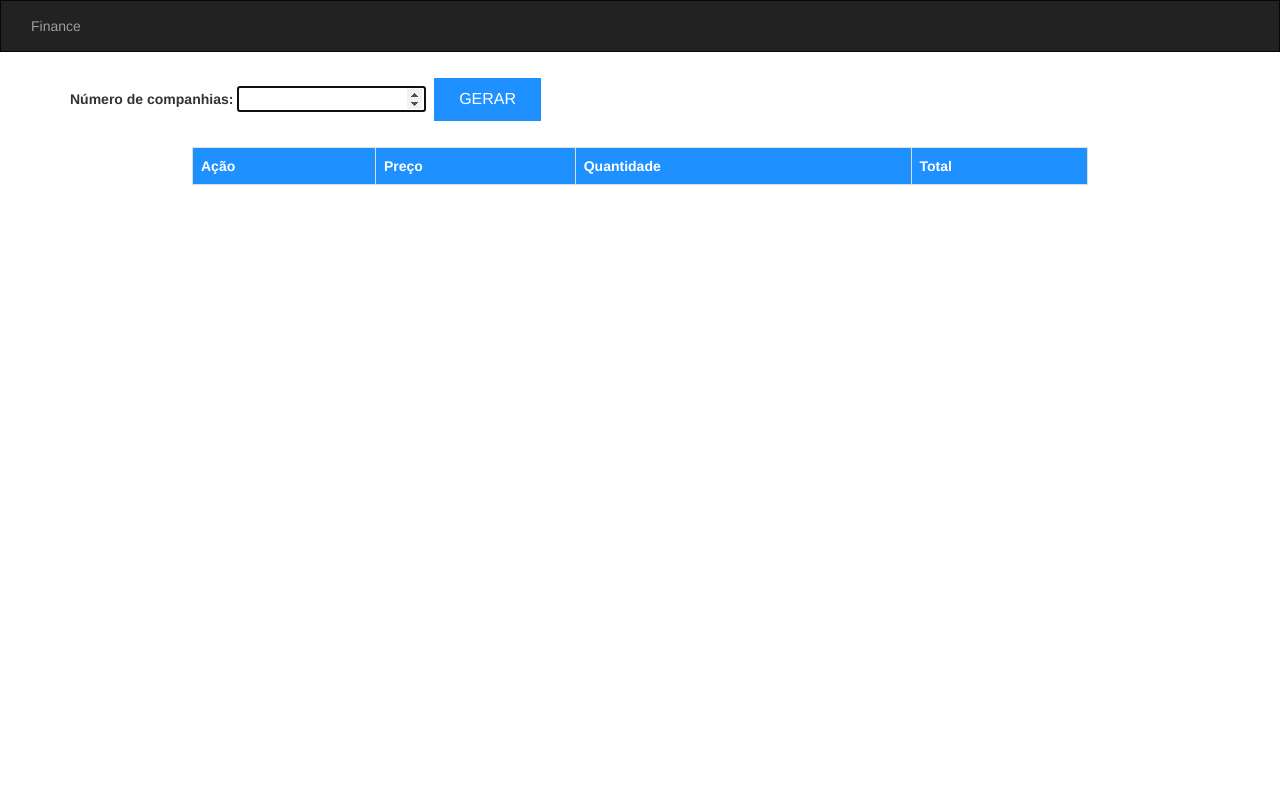
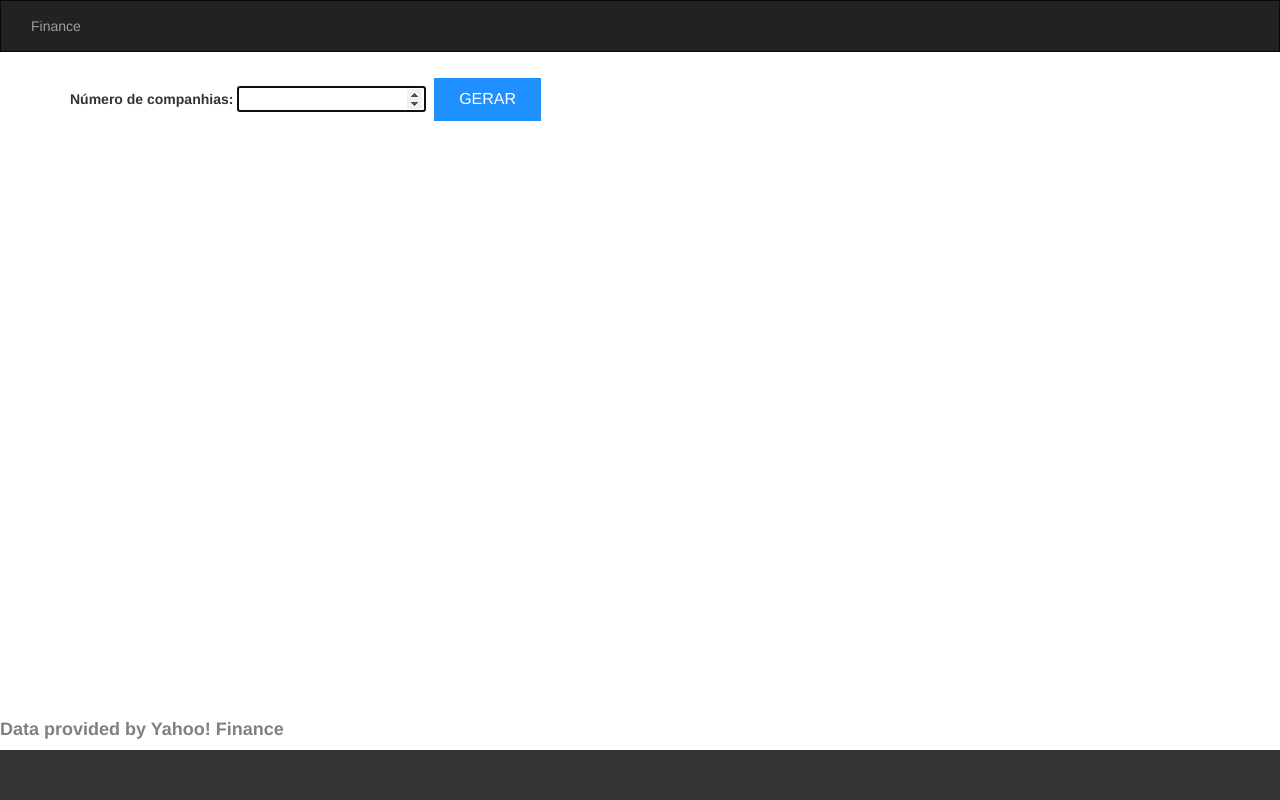
Before and after one commit to PedroBinotto/analise-bolsa, a Flask app: page / in a window 1280 px wide. Run offline with Flask 2, Linux system fonts and the light colour scheme; lists and menus that the app fills with data are empty; some libraries are stand-ins or nearby versions.

Commit message:
Atualizações CSS

```diff
--- a/Projeto/app.py
+++ b/Projeto/app.py
@@ -16,7 +16,7 @@ def grouper(n, iterable, fillvalue=None):
 def quote(query):
 	stock = str(query[0])
 	amnt = int(query[1])
-	prc = (yf.Ticker(stock)).info['regularMarketPrice']
+	prc = (yf.Ticker(stock)).info['regularMarketPreviousClose']
 	val = prc * amnt
 	return [stock, prc, amnt, val]
 
@@ -27,54 +27,21 @@ def index():
 		json_data = json.dumps(json_data)
 		info = []
 		cb = []
-		return render_template('index.html', j_data=json_data, info=info, cb=cb)
+		return render_template('index.html', j_data=json_data, info=info, cb=cb, render=0)
 	else:
 		data = request.form
 		for i in grouper(2, data.values()):
 			json_data.append(quote(i))
+
 		info = json_data
 		cb = []
+
 		for i in info:
 			cb.append(i[0])
+
 		json_data = json.dumps(json_data)
-		return render_template('index.html', j_data=json_data, info=info, cb=cb)
+		return render_template('index.html', j_data=json_data, info=info, cb=cb, render=1)
 
 
 if __name__ == '__main__':
 	app.run()
-
-
-'''
-def populate_select():
-	select[:] = []
-	select.append(request.form.getlist('maquina_select'))
-	select.append(request.form.getlist('select_day'))
-	if request.form.getlist('agrupamento'):
-		select.append(1)
-	else:
-		select.append(0)
-
-def input_production():
-	if request.method == 'GET':
-		lista_colunas[:] = []
-		lista_maquinas[:] = []
-
-		try:
-			colunas_prod = cursor.execute("SELECT COLUMN_NAME FROM INFORMATION_SCHEMA.COLUMNS WHERE TABLE_NAME = 'production';", multi=True)
-			for coluna in cursor.fetchall():
-				lista_colunas.append(coluna)
-
-			maquina_prod = cursor.execute("SELECT DISTINCT maquina FROM production ORDER BY maquina;", multi=True)
-			for maq in cursor.fetchall():
-				maq = (str(maq)).translate({ord(f): None for f in " (,) "})
-				lista_maquinas.append(maq)
-
-		except mariadb.Error as error:
-			print("Error: {}".format(error))
-
-		return render_template('production_query.html', lm=lista_maquinas)
-	else:
-		populate_select()
-		final_queries('production')
-		return redirect('/result')
-'''
--- a/Projeto/static/CSS/styles.css
+++ b/Projeto/static/CSS/styles.css
@@ -10,6 +10,32 @@
 body{
 	background-color:darkslategrey;
 	color:white;
+}
+
+.spacer {
+	height: 25px;
+}
+
+.footer {
+	position: fixed;
+	left: 0;
+	bottom: 0;
+	height: 50px;
+	width: 100%;
+	background-color: #333333;
+}
+
+.footer-note {
+	display: inline-block;
+	text-align: center;
+	position: fixed;
+	bottom: 50px;
+	color: Gray;
+	font-weight: bold;
+}
+
+.tab_d {
+	text-align: center;
 }
 
 .button {
@@ -39,3 +65,7 @@ body{
 	margin: 0 auto;
 	background-color: White;
 }
+
+.margin {
+	margin: 25px;
+}
--- a/Projeto/static/JS/app.js
+++ b/Projeto/static/JS/app.js
@@ -59,8 +59,6 @@ function jsonData(json) {
 
     json_array.push(json[j]);
   }
-
-  console.log(json_array);
 }
 
 google.charts.load('current', {'packages':['corechart']});
--- a/Projeto/templates/index.html
+++ b/Projeto/templates/index.html
@@ -13,32 +13,34 @@
 	</div>
 	<br />
 	<form action="/" method="POST">
-		<div id="AddControll">
+		<div id="AddControll" class="margin">
 
 		</div>
 	</form>
 </div>
 <div class="fullWidth">
-	<div id="tabela">
+	<div id="tabela" class="margin">
 		<table class='table table-bordered table-hover'>
+			{% if render == 1 %}
 				<tr class="table_header">
-				<th>Ação</th>
-				<th>Preço</th>
-				<th>Quantidade</th>
-				<th>Total</th>
+					<th class='tab_d'>Ação</th>
+					<th class='tab_d'>Preço</th>
+					<th class='tab_d'>Quantidade</th>
+					<th class='tab_d'>Total</th>
 				</tr>
 				{% for row in info %}
 					<tr>
 						{% for i in row %}
-						<td>{{ i }}</td>
+							<td class='tab_d'>{{ i }}</td>
 						{% endfor %}
 					</tr>
 				{% endfor %}
+			{% endif %}
 		</table>
 	</div>
 </div>
 <div class="fullWidth">
-	<div id="chart_div"></div>
+	<div id="chart_div" class="margin"></div>
 </div>
 {% endblock %}
 
--- a/Projeto/templates/layout.html
+++ b/Projeto/templates/layout.html
@@ -18,6 +18,14 @@
 		</nav>
 		{% block body %}
 		{% endblock %}
+		<br>
+		<h4 class="footer-note">Data provided by Yahoo! Finance</h4>
+		<br>
+		<div class="spacer">
+
+		</div>
+		<div class="footer">
+		</div>
 	</body>
 </html>
 
```
Lines whose indentation alone changed are shown as unchanged.
